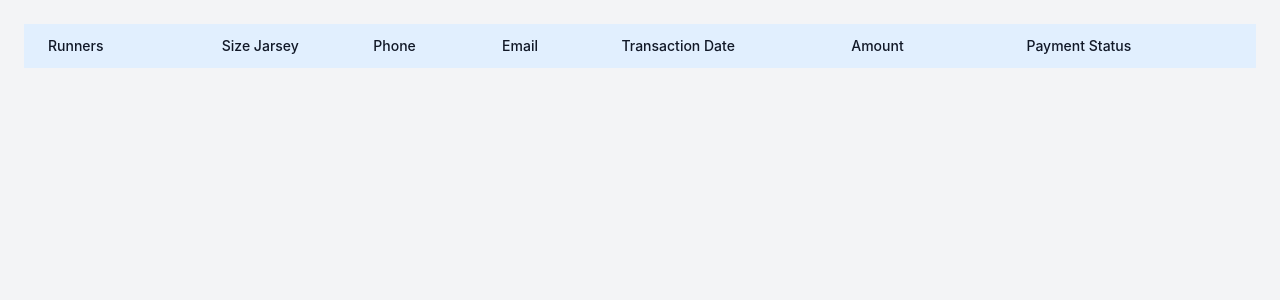
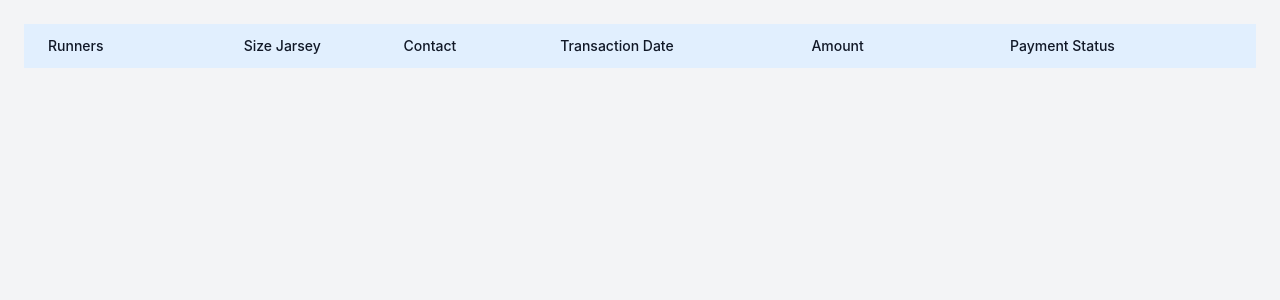
Before and after one commit to agusbudionoprastyo/funrun_2025, a PHP site: page /admin/index.php in a window 1280 px wide. Shown: the top 300 px of the page. Run offline with PHP 8.4, Linux system fonts and the light colour scheme; the visitor is signed in with stand-in values (Sample User, id 1); data that the repository does not hold is empty; some libraries are stand-ins or nearby versions.

Commit message:
Update index.php

```diff
--- a/admin/index.php
+++ b/admin/index.php
@@ -50,10 +50,7 @@ if (!isset($_SESSION['user_id'])) {
                     Size Jarsey
                 </th>
                 <th class="px-6 py-3 font-medium text-gray-900">
-                    Phone
-                </th>
-                <th class="px-6 py-3 font-medium text-gray-900">
-                    Email
+                    Contact
                 </th>
                 <th class="px-6 py-3 font-medium text-gray-900">
                     Transaction Date
@@ -143,8 +140,10 @@ if (!isset($_SESSION['user_id'])) {
                         ${item.size_1 ? `<div class="font-normal text-gray-500 uppercase">${item.size_1}</div>` : ''}
                         ${item.size_2 ? `<div class="font-normal text-gray-500 uppercase">${item.size_2}</div>` : ''}
                     </th>
-                    <td class="px-6 py-4">${item.phone_1}</td>
-                    <td class="px-6 py-4">${item.email_1}</td>
+                    <th class="px-6 py-4 font-medium text-center text-gray-900 whitespace-nowrap">
+                        <div class="font-normal text-gray-500">${item.phone_1}</div>
+                        <div class="font-normal text-gray-500">${item.email_1}</div>
+                    </th>
                     <td class="px-6 py-4">${item.transaction_date}</td>
                     <td class="px-6 py-4">${formattedAmount}</td>
                     <td class="text-center px-6 py-4">
```
